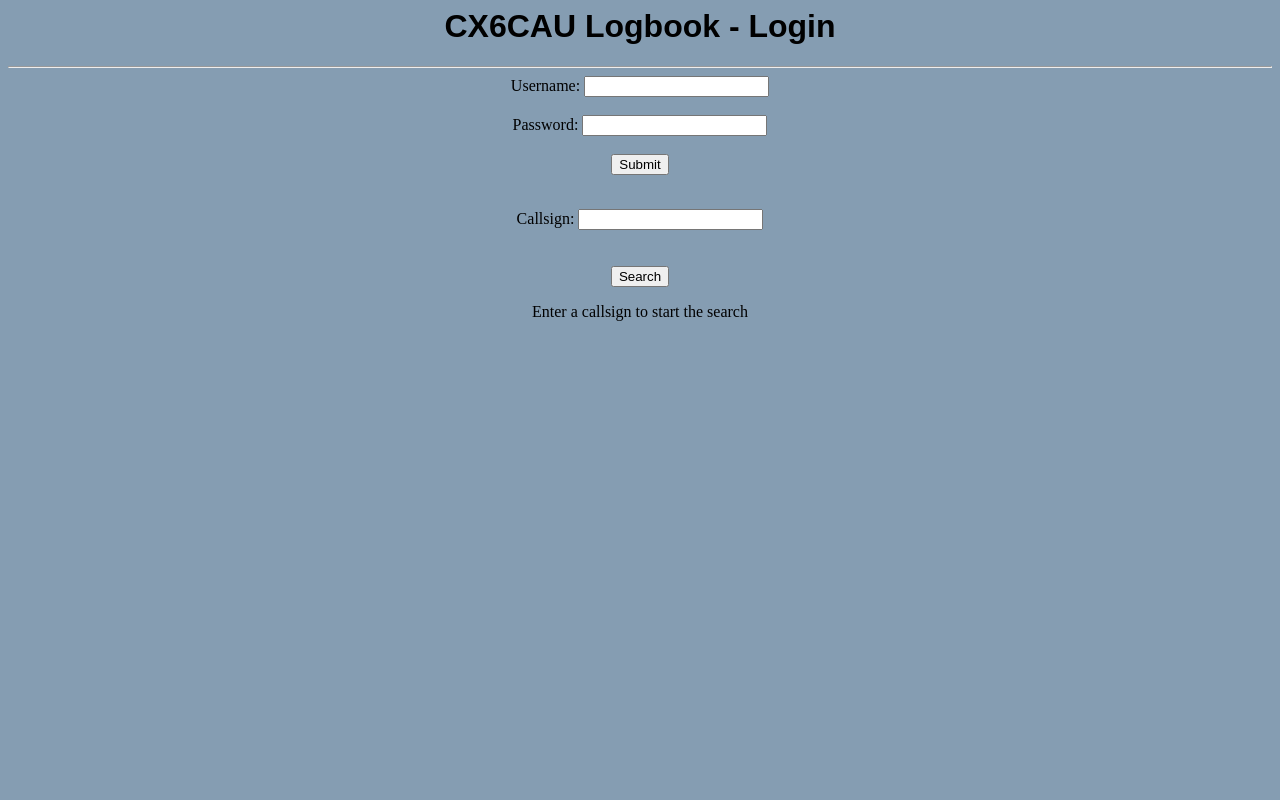
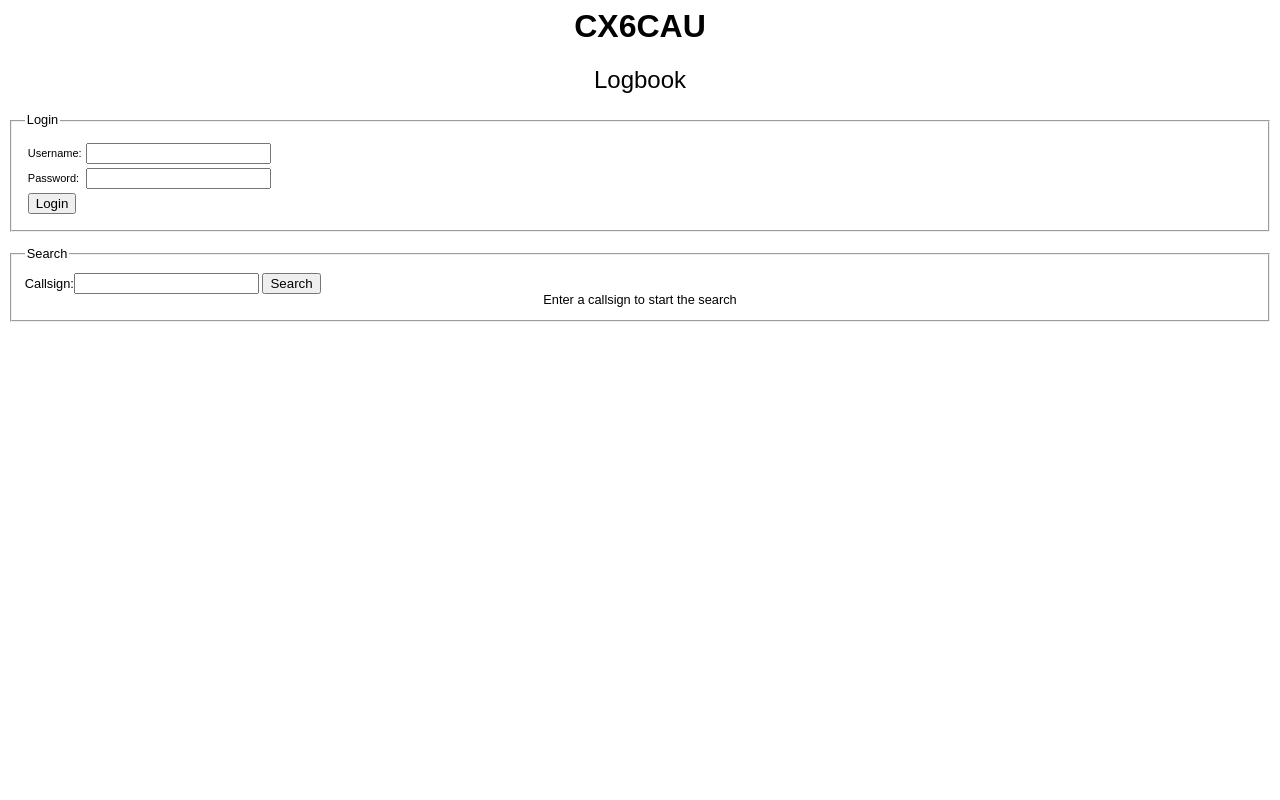
Before and after one commit to mblankleder/hamradio-logbook, a PHP site: page / in a window 1280 px wide. Run offline with PHP 8.4, Linux system fonts and the light colour scheme.

Commit message:
Re-coded login screen, search and style sheet

```diff
--- a/index.php
+++ b/index.php
@@ -2,123 +2,75 @@
 include 'db.php';
 require 'owner_config.php';
 ?>
-
 <html>
     <head>
-<style type="text/css">
-/*
-	Plain old table styles
-	written by Chris Heilmann http://wait-till-i.com
-*/
-table,td,th{
-	border:1px solid #000;
-	border-collapse:collapse;
-	margin:0;
-	padding:0;
-}
-td,th{
-	padding:.2em .5em;
-	vertical-align:top;
-	font-weight:normal;
-}
-thead th{
-	text-transform:uppercase;
-	background:#666;
-	color:#fff;
-}
-tbody td{
-	background:#ccc;
-}
-tbody th{
-	background:#999;
-}
-tbody tr.odd td{
-	background:#eee;
-}
-tbody tr.odd th{
-	background:#ccc;
-}
-caption{
-	text-align:left;
-	font-size:140%;
-	text-transform:uppercase;
-	letter-spacing:-1px;
-}
-table th a:link{
-	color:#030;
-}
-table th a:visited{
-	color:#003;
-}
-table td a:link{
-	color:#369;
-}
-table td a:visited{
-	color:#000;
-}
-table a:hover{
-	text-decoration:none;
-}
-table a:active{
-	color:#000;
-}
-table.center {margin-left:auto; margin-right:auto;}
-</style>
         <link href="style.css" rel="stylesheet" type="text/css" />
         <title><? print $callsign ?> Logbook - Login</title>
     </head>
 <center>
-<h1><? print $callsign ?> Logbook - Login</h1>
+    <h1><? print $callsign ?></h1>
+    <h2>Logbook</h2>
 </center>
-<hr>
-<body class=login>
-<center>
+<body>
 <form method="POST" action="login.php">
-<div id="content" class="rbroundbox"><div class="rbtop"><div></div></div><div class="rbcontent">
-			Username:
-			<input type="text" name="username" size="20"><br /><br />
-			Password:
-			<input type="password" name="password" size="20"><br />
-<br />
-<center><input type="submit" value="Submit"></center>
-</div><div class="rbbot"><div></div></div></div>
+    <fieldset>
+        <legend>Login</legend>
+            <table>
+                <tr>
+                    <td>Username:</td><td><input type="text" name="username" size="20"></td>
+                </tr>
+                <tr>
+                    <td>Password:</td><td><input type="password" name="password" size="20"></td>
+                </tr>
+                <tr>
+                    <td colspan=2><input type="submit" value="Login"></td>
+                </tr>
+            </table>
+    </fieldset>
 </form>
-<p><form name="buscador" method="post" action="index.php"><br>
-<div id="content" class="rbroundbox"><div class="rbtop"><div></div></div><div class="rbcontent">
-                        Callsign:
-			 <input type="text" name="palabra"><br /><br />
-<br />
-<center><input type="submit" value="Search" name="enviar"></center>
-</div><div class="rbbot"><div></div></div></div>
-</form>
-</center>
-</body>
-</html>
+
+<form name="buscador" method="post" action="index.php">
+    <fieldset>
+        <legend>Search</legend>
+            Callsign:<input type="text" name="palabra">
+            <input type="submit" value="Search" name="enviar">
 <?
 if (!isset($_POST['palabra']))  {
     $_POST['palabra'] = "";
 }
 if($_POST['palabra'] == "") {
-        echo "<div align=center>Enter a callsign to start the search</div>";
+    echo "<br /><div align=center>Enter a callsign to start the search</div>";
 }else{
      if(isset($_POST['enviar'])) {
         $query = "SELECT indicativo, operador, DATE_FORMAT(fecha_hora , '%Y-%m-%d') as fecha, DATE_FORMAT(fecha_hora , '%H:%i') as hora, modo, banda, frecuencia, rst_rx from qso WHERE indicativo LIKE '%{$_POST['palabra']}%'";
         $result = mysql_query($query,$dbh);
-                $found = false; // Si el query ha devuelto algo pondrá a true esta variable
-                echo "<table class=\"center\">";
-			print "<tr><td><b>Callsign</b></td><td><b>Name</b></td><td><b>Date</b></td><td><b>CX Time (-3 UTC)</b></td><td><b>Freq (Mhz)</b></td><td><b>RST</b></td></tr>";
+        $num_results = mysql_num_rows($result);
+        if ($num_results > 0){
+            echo '<br />
+                <table align=center cellpadding=5>
+                    <tr class=cabezal>
+                        <td><b>Callsign</b></td><td><b>Name</b></td>
+                        <td><b>Date</b></td><td><b>CX Time (-3 UTC)</b></td>
+                        <td><b>Freq (Mhz)</b></td><td><b>RST</b></td>
+                    </tr>';
+            $row_color="1";
             while ($row = mysql_fetch_array($result)) {
-				$found = true;
-					print "<tr><td>". $row['indicativo']."</td><td>". $row['operador']."</td><td>". $row['fecha']."</td><td>". $row['hora']."</td><td>". $row['frecuencia']."</td><td>". $row['rst_rx']."</td></tr>";
+                if($row_color==1){
+                    echo "<tr bgcolor=#EEEEEE><td>". $row['indicativo']."</td><td>". $row['operador']."</td><td>". $row['fecha']."</td><td>". $row['hora']."</td><td>". $row['frecuencia']."</td><td>". $row['rst_rx']."</td></tr>";
+                    $row_color="0";
+                }else{
+                    echo "<tr bgcolor=#C3C3C3><td>". $row['indicativo']."</td><td>". $row['operador']."</td><td>". $row['fecha']."</td><td>". $row['hora']."</td><td>". $row['frecuencia']."</td><td>". $row['rst_rx']."</td></tr>";
+                    $row_color="1";
                 }
-                       if(!$found) {
-                                echo "<div align=center>The search did not find any callsign</div>";
             }
             echo "</table>";
-//		if(!$found) {
-  //                              echo "<div align=center>The search did not find any callsign</div>";
-    //                    }
-
+        }else{
+            echo "<br /><div align=center>The search did not find any callsign</div>";
+        }
     }
 }
 ?>
+    </fieldset>
+</form>
+</body>
+</html>
--- a/style.css
+++ b/style.css
@@ -2,12 +2,9 @@ body {
     background-color: white;
 }
 
-body.login{
-	background-color: #859DB2;
-}
 h1 {
     font-family: sans-serif;
-        font-weight: bolder;
+    font-weight: bold;
     color: black;
 }
 
@@ -16,16 +13,6 @@ h2, h3 {
     font-weight: normal;
     color: black;
 }
-
-#a {
-#        text-decoration: none;
-#        color: blue;
-#}
-#
-#a:hover {
-#        text-decoration: none;
-#        color: red;
-#}
 
 table {
     font-family: sans-serif;
@@ -39,3 +26,17 @@ tr.cabezal {
     background-color : #306898;
     font-weight : bold;
 }
+
+fieldset {
+    padding: 1em;
+    font:80%/1 sans-serif;
+}
+
+label {
+    float:left;
+    width:25%;
+    margin-right:0.5em;
+    padding-top:0.2em;
+    text-align:right;
+    font-weight:bold;
+}
```
Lines whose indentation alone changed are shown as unchanged.
